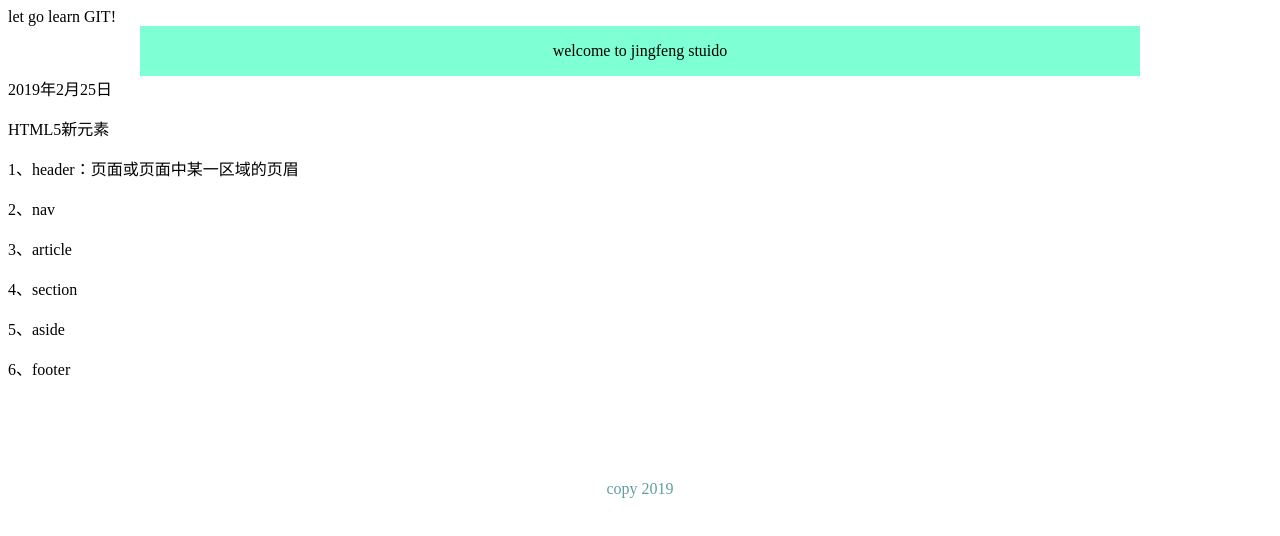
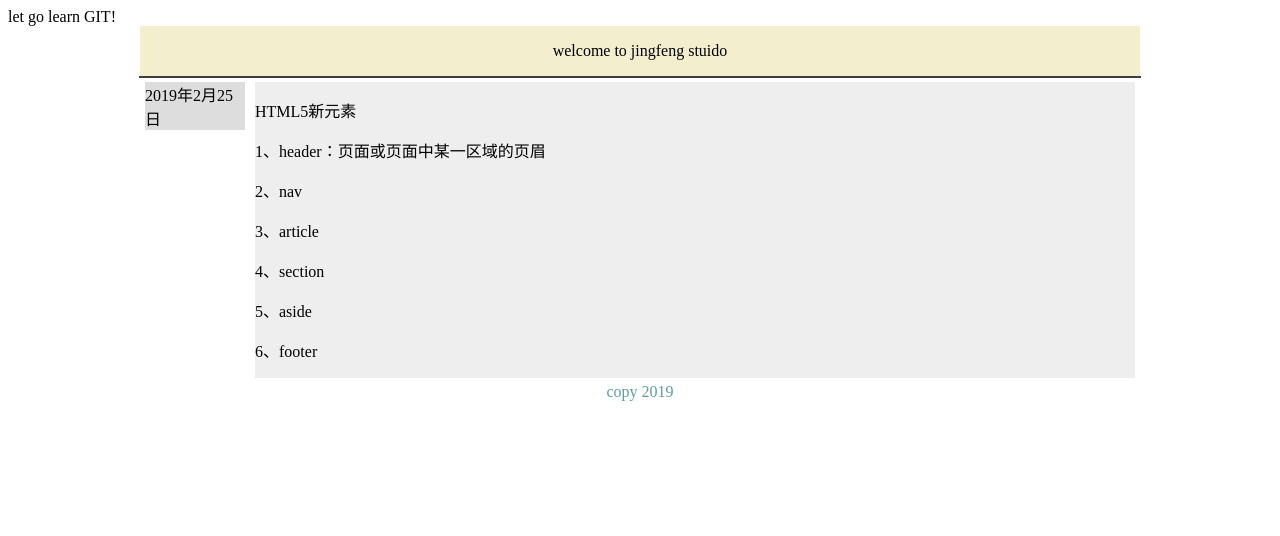
Before and after one commit to ycjingfeng/ycjingfeng.github.io, a plain HTML site: page index.html in a window 1280 px wide. Drawn offline with Linux system fonts and the light colour scheme.

Commit message:
update index.html

```diff
--- a/index.html
+++ b/index.html
@@ -11,12 +11,34 @@
 			height: 50px;
 			text-align: center;
 			line-height: 50px;
-			background-color: aquamarine;
+			background-color: #F3EECD;
 		}
-		aside{}
-		footer{margin-top: 100px;
-		text-align: center;
+
+		aside{
+			float: left;
+			width: 100px;
+			margin: 5px;
+			background-color: #dddddd;
+		}
+		section{
+			float: left;
+			width: 880px;
+			margin: 5px;
+			background-color: #eeeeee;
+		}
+		article{
+			margin: 0 auto;
+			width: 1000px;
+
+			border: 1px solid #3D3D3D;
+			background-color: #2A2929;
+
+		}
+		footer{
+			margin-top: 100px;
+			text-align: center;
 			color: cadetblue;
+			clear: left;
 		}
 	</style>
 </head>
```
